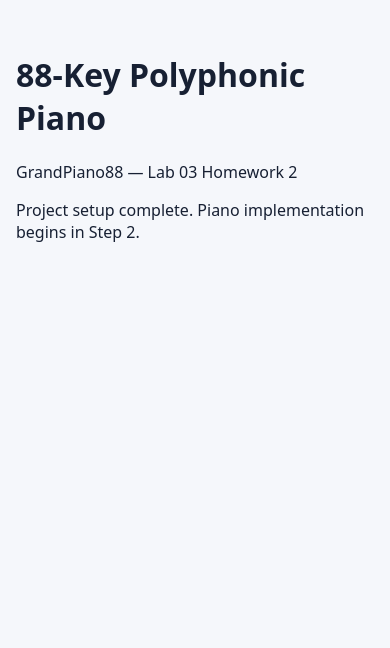
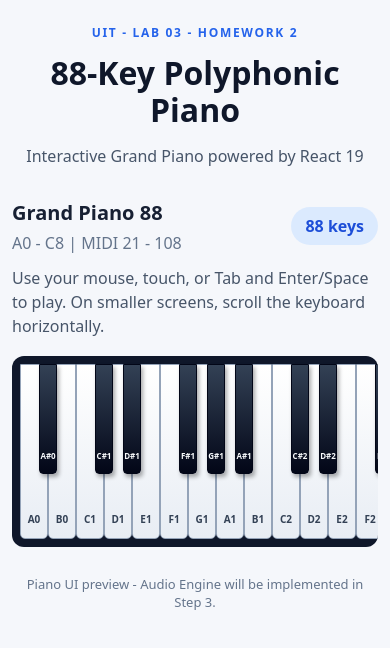
Before and after one commit to 24520273-netizen/Lab3-HW2, a React (Vite) app: page / in a window 390 px wide. Shown: the top 648 px of the page. Built offline with nearby package versions, Linux system fonts and the light colour scheme.

Commit message:
feat(hw2): build responsive 88-key piano layout

```diff
--- a/src/homeworks/GrandPiano88/GrandPiano88.jsx
+++ b/src/homeworks/GrandPiano88/GrandPiano88.jsx
@@ -1,9 +1,22 @@
+import PianoKeyboard from './components/PianoKeyboard'
+import styles from './GrandPiano88.module.css'
+
 function GrandPiano88() {
   return (
-    <main className="app-shell">
-      <h1>88-Key Polyphonic Piano</h1>
-      <p>GrandPiano88 — Lab 03 Homework 2</p>
-      <p>Project setup complete. Piano implementation begins in Step 2.</p>
+    <main className={styles.app}>
+      <header className={styles.header}>
+        <p className={styles.eyebrow}>UIT - LAB 03 - HOMEWORK 2</p>
+        <h1>88-Key Polyphonic Piano</h1>
+        <p className={styles.subtitle}>
+          Interactive Grand Piano powered by React 19
+        </p>
+      </header>
+
+      <PianoKeyboard />
+
+      <footer className={styles.footer}>
+        Piano UI preview - Audio Engine will be implemented in Step 3.
+      </footer>
     </main>
   )
 }
--- /dev/null
+++ b/src/homeworks/GrandPiano88/GrandPiano88.module.css
@@ -0,0 +1,44 @@
+.app {
+  width: 100%;
+  max-width: 1800px;
+  min-width: 0;
+  margin: 0 auto;
+  padding: 36px 24px;
+}
+
+.header {
+  text-align: center;
+}
+
+.eyebrow {
+  margin: 0 0 14px;
+  font-size: 12px;
+  font-weight: 700;
+  letter-spacing: 0.14em;
+  color: #2563eb;
+}
+
+.header h1 {
+  margin: 0;
+  color: #0f172a;
+  font-size: clamp(2rem, 5vw, 3.5rem);
+  line-height: 1.15;
+}
+
+.subtitle {
+  margin: 16px 0 0;
+  color: #475569;
+}
+
+.footer {
+  margin-top: 28px;
+  text-align: center;
+  color: #64748b;
+  font-size: 13px;
+}
+
+@media (max-width: 600px) {
+  .app {
+    padding: 24px 12px;
+  }
+}
--- /dev/null
+++ b/src/homeworks/GrandPiano88/components/PianoKeyboard.jsx
@@ -0,0 +1,52 @@
+import PianoKey from './PianoKey'
+import { PIANO_NOTES } from '../utils/midi'
+import styles from './PianoKeyboard.module.css'
+
+const noop = () => {}
+
+function PianoKeyboard({
+  pressedNotes = null,
+  onNoteOn = noop,
+  onNoteOff = noop,
+}) {
+  return (
+    <section className={styles.section} aria-labelledby="keyboard-title">
+      <div className={styles.heading}>
+        <div>
+          <h2 id="keyboard-title">Grand Piano 88</h2>
+          <p>A0 - C8 | MIDI 21 - 108</p>
+        </div>
+        <span className={styles.count}>88 keys</span>
+      </div>
+
+      <p className={styles.hint}>
+        Use your mouse, touch, or Tab and Enter/Space to play.
+        On smaller screens, scroll the keyboard horizontally.
+      </p>
+
+      <div
+        className={styles.scrollArea}
+        tabIndex={0}
+        role="region"
+        aria-label="Scrollable piano keyboard"
+      >
+        <div className={styles.keyboard}>
+          {PIANO_NOTES.map((note) => (
+            <PianoKey
+              key={note.midi}
+              midi={note.midi}
+              noteName={note.noteName}
+              isBlack={note.isBlack}
+              whiteIndex={note.whiteIndex}
+              isPressed={pressedNotes?.has(note.midi) ?? false}
+              onNoteOn={onNoteOn}
+              onNoteOff={onNoteOff}
+            />
+          ))}
+        </div>
+      </div>
+    </section>
+  )
+}
+
+export default PianoKeyboard
--- /dev/null
+++ b/src/homeworks/GrandPiano88/components/PianoKeyboard.module.css
@@ -0,0 +1,78 @@
+.section {
+  width: 100%;
+  min-width: 0;
+  margin-top: 32px;
+}
+
+.heading {
+  display: flex;
+  align-items: center;
+  justify-content: space-between;
+  flex-wrap: wrap;
+  gap: 12px;
+  margin-bottom: 12px;
+}
+
+.heading h2 {
+  margin: 0 0 6px;
+  font-size: clamp(1.25rem, 3vw, 1.8rem);
+}
+
+.heading p {
+  margin: 0;
+  color: #64748b;
+}
+
+.count {
+  padding: 8px 14px;
+  border-radius: 999px;
+  background: #dbeafe;
+  color: #1d4ed8;
+  font-weight: 700;
+}
+
+.hint {
+  margin: 12px 0 18px;
+  color: #475569;
+  line-height: 1.5;
+}
+
+.scrollArea {
+  width: 100%;
+  max-width: 100%;
+  overflow-x: auto;
+  overflow-y: hidden;
+  border-radius: 12px;
+  background: #0f172a;
+  padding: 12px;
+  overscroll-behavior-x: contain;
+}
+
+.scrollArea:focus-visible {
+  outline: 3px solid #2563eb;
+  outline-offset: 3px;
+}
+
+.keyboard {
+  --white-key-width: 30px;
+  --white-key-height: 190px;
+  --black-key-width: 19px;
+  --black-key-height: 118px;
+
+  position: relative;
+  width: calc(52 * var(--white-key-width));
+  height: var(--white-key-height);
+}
+
+@media (max-width: 600px) {
+  .keyboard {
+    --white-key-width: 28px;
+    --white-key-height: 175px;
+    --black-key-width: 18px;
+    --black-key-height: 110px;
+  }
+
+  .scrollArea {
+    padding: 8px;
+  }
+}
```
